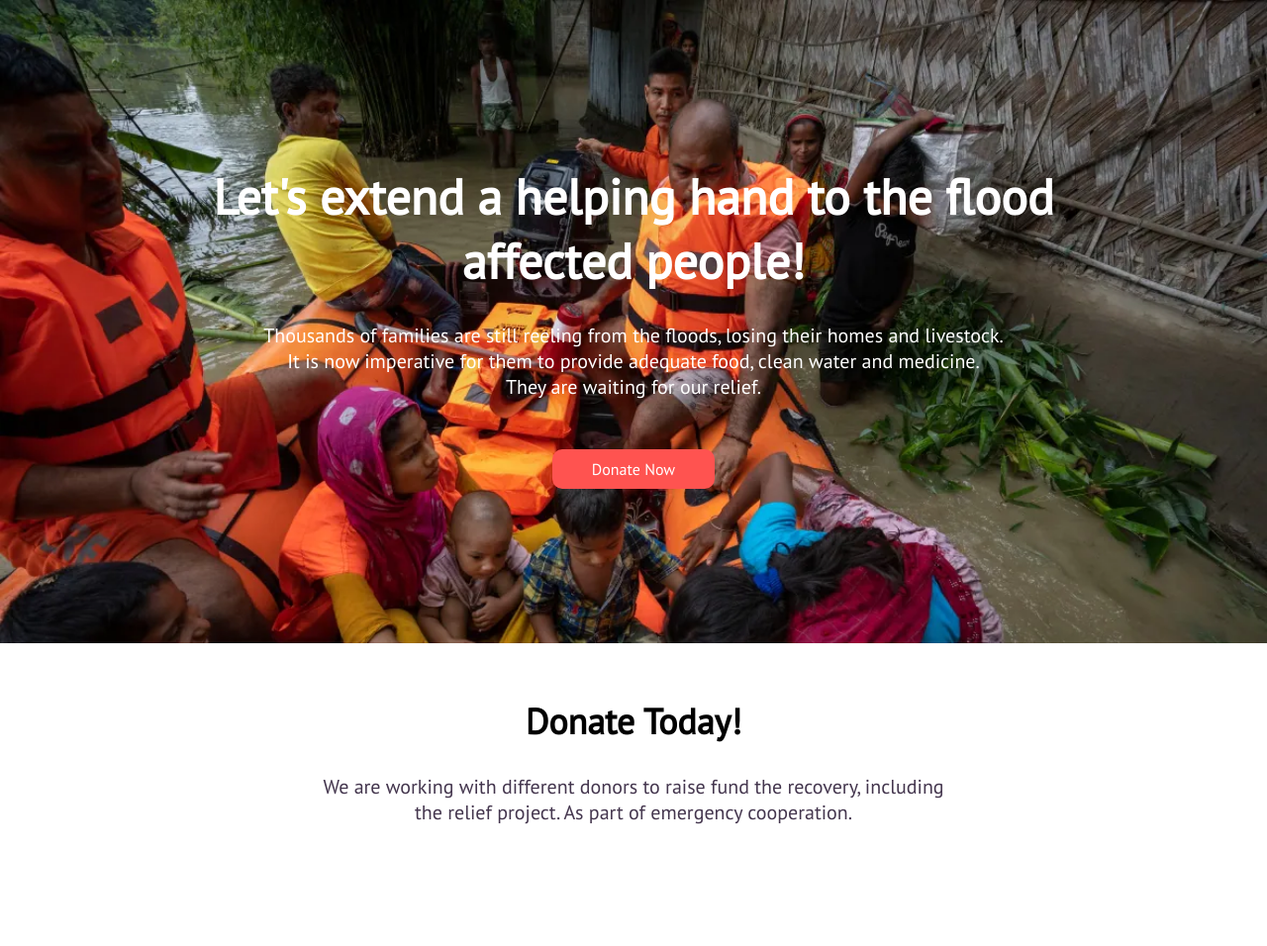
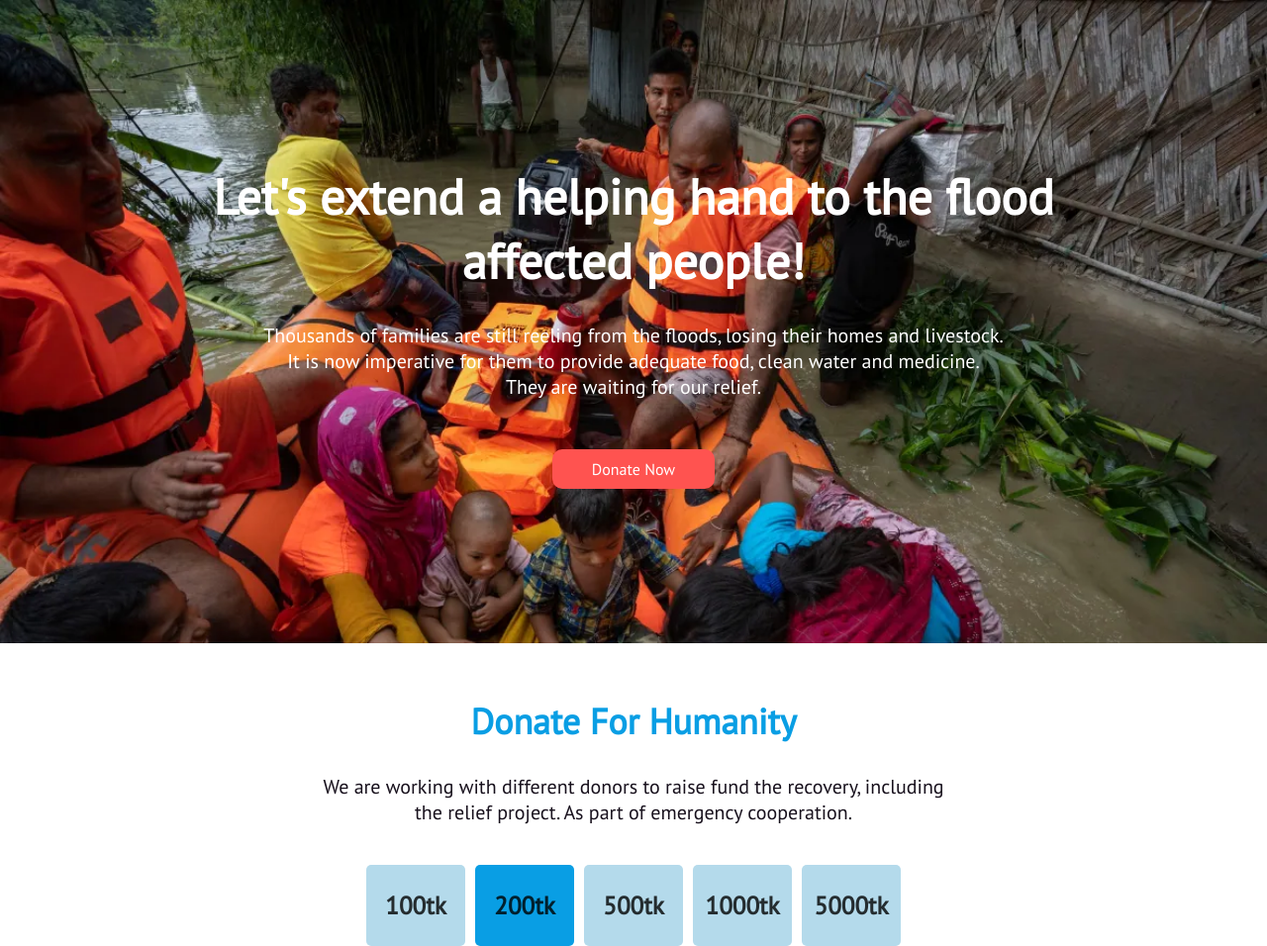
Before and after one commit to webdevmamoon/donate-now, a plain HTML site: page index.html in a window 1280 px wide. Shown: the whole page at 99% size. Before the commit the page ends 874 px from the top, so only its background shows below. Drawn offline with Linux system fonts and the light colour scheme.

Commit message:
donate amount content added

```diff
--- a/index.html
+++ b/index.html
@@ -30,10 +30,38 @@
     <section class="donate-container">
         <div class="donate-area">
             <div class="donate-content">
-                <h1 class="donate-title">Donate Today!</h1>
+                <h1 class="donate-title">Donate For Humanity</h1>
                 <p class="donate-description">We are working with different donors to raise fund the recovery, including
                     <br>
-                    the relief project. As part of emergency cooperation.</p>
+                    the relief project. As part of emergency cooperation.
+                </p>
+            </div>
+        </div>
+    </section>
+    <section class="donate-amount-container">
+        <div class="donate-amount">
+            <div class="selcet-donate-amount">
+                <h1 class="donate-amount-title">100tk</h1>
+            </div>
+        </div>
+        <div class="donate-amount-active">
+            <div class="selcet-donate-amount">
+                <h1 class="donate-amount-title">200tk</h1>
+            </div>
+        </div>
+        <div class="donate-amount">
+            <div class="selcet-donate-amount">
+                <h1 class="donate-amount-title">500tk</h1>
+            </div>
+        </div>
+        <div class="donate-amount">
+            <div class="selcet-donate-amount">
+                <h1 class="donate-amount-title">1000tk</h1>
+            </div>
+        </div>
+        <div class="donate-amount">
+            <div class="selcet-donate-amount">
+                <h1 class="donate-amount-title">5000tk</h1>
             </div>
         </div>
     </section>
--- a/style.css
+++ b/style.css
@@ -37,7 +37,7 @@ body {
 
 .donate-button {
     padding: 10px 40px;
-    background-color: #ff5350;
+    background-color: rgb(255, 83, 80);
     border-radius: 10px;
     color: white;
     text-decoration: none;
@@ -56,13 +56,52 @@ body {
 
 .donate-title {
     font-size: 36px;
-    font-weight: 600;
+    font-weight: 700;
+    color: #099ee4;
     margin: 0;
 }
 
 .donate-description {
     font-size: 20px;
-    font-weight: 300;
-    color: #44364e;
+    color: #18111d;
     padding: 10px 0;
 }
+
+.donate-amount-container {
+    display: flex;
+    justify-content: center;
+    align-items: center;
+}
+
+.donate-amount {
+    width: 80px;
+    height: auto;
+    background-color: #b4daeb;
+    text-align: center;
+    padding: 25px 10px;
+    border: 5px;
+    border-color: #b4daeb;
+    border-radius: 5px;
+    margin: 0 5px;
+}
+
+.donate-amount-active {
+    width: 80px;
+    height: auto;
+    background-color: #099ee4;
+    text-align: center;
+    padding: 25px 10px;
+    border-radius: 5px;
+    margin: 0 5px;
+}
+
+.donate-amount:hover {
+    background-color: #099ee4;
+}
+
+.donate-amount-title {
+    font-size: 25px;
+    font-weight: 600;
+    color: #000000cc;
+    margin: 0;
+}
```
